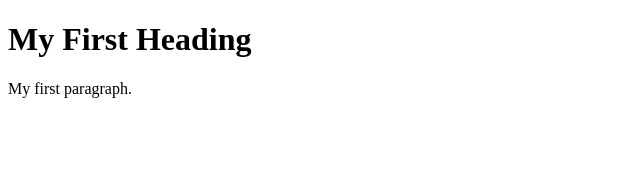
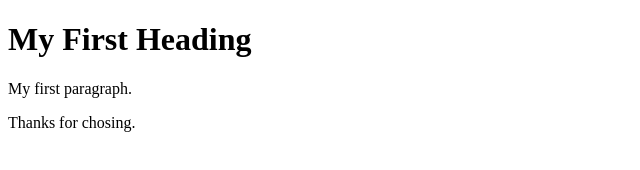
Before and after one commit to babu7171/jenkins-docker-demo, a plain HTML site: page index.html in a window 1280 px wide. Shown: the whole page, without its empty margins (0-640 px from the left). Drawn offline with Linux system fonts and the light colour scheme.

Commit message:
Update index.html

```diff
--- a/index.html
+++ b/index.html
@@ -4,6 +4,7 @@
 
 <h1>My First Heading</h1>
 <p>My first paragraph.</p>
+<p>Thanks for chosing.</p>
 
 </body>
 </html>
```
